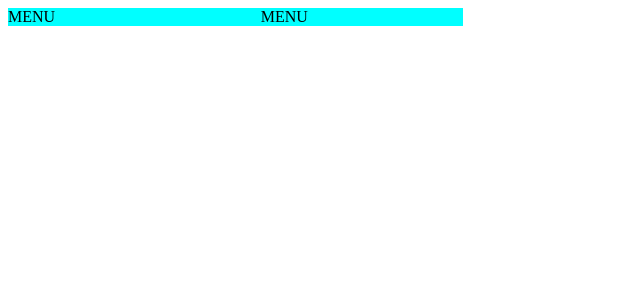
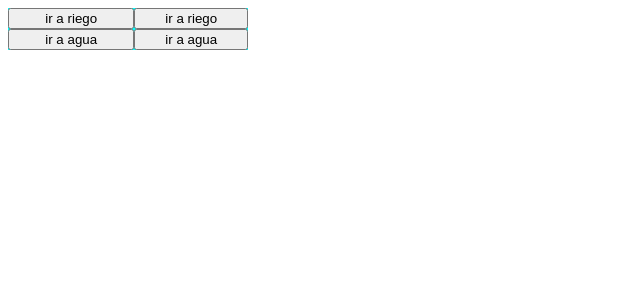
Before and after one commit to Diego-Dominguezz/ecoWater, an Angular app: page / in a window 1280 px wide. Shown: the top 300 px of the page, without its empty margins (0-640 px from the left). Built offline with nearby package versions, Linux system fonts and the light colour scheme.

Commit message:
menu principal

```diff
--- a/package.json
+++ b/package.json
@@ -19,6 +19,7 @@
     "@angular/platform-browser-dynamic": "~13.1.0",
     "@angular/router": "~13.1.0",
     "rxjs": "~7.4.0",
+    "tailwind": "^4.0.0",
     "tslib": "^2.3.0",
     "zone.js": "~0.11.4"
   },
--- a/src/app/agua/agua.component.html
+++ b/src/app/agua/agua.component.html
@@ -1 +1 @@
-<p>agua works!</p>
+<p style="background-color: coral; padding: 50px;">agua works!</p>
--- a/src/app/app.component.html
+++ b/src/app/app.component.html
@@ -1,6 +1,7 @@
 <div class="menu">
   <div class="menuSide">
-    MENU
+    <button (click)="riego()"> ir a riego</button>
+    <button (click)="agua()"> ir a agua</button>
   </div>
   <div class="content">
     <router-outlet></router-outlet>
--- a/src/app/app.component.scss
+++ b/src/app/app.component.scss
@@ -3,10 +3,12 @@
   flex-direction: row;
 }
 .menuSide{
-  width: 20%;
+  width: 10%;
   background-color: aqua;
+  display: flex;
+  flex-direction: column;
 
 }
 .content{
-  width: 80%;
+  width: 90%;
 }
--- a/src/app/app.component.ts
+++ b/src/app/app.component.ts
@@ -1,4 +1,5 @@
-import { Component } from '@angular/core';
+import { Component, OnInit } from '@angular/core';
+import { Router } from '@angular/router';
 
 @Component({
   selector: 'app-root',
@@ -7,4 +8,15 @@ import { Component } from '@angular/core';
 })
 export class AppComponent {
   title = 'ecoWater';
+  constructor (private router:Router){
+
+  }
+  ngOnInit(): void {
+  }
+  riego(){
+    this.router.navigate(['riego']);
+  }
+  agua(){
+    this.router.navigate(['agua']);
+  }
 }
```
Also changed, not shown: 1 other file (tests, documents, lock files or other folders).
